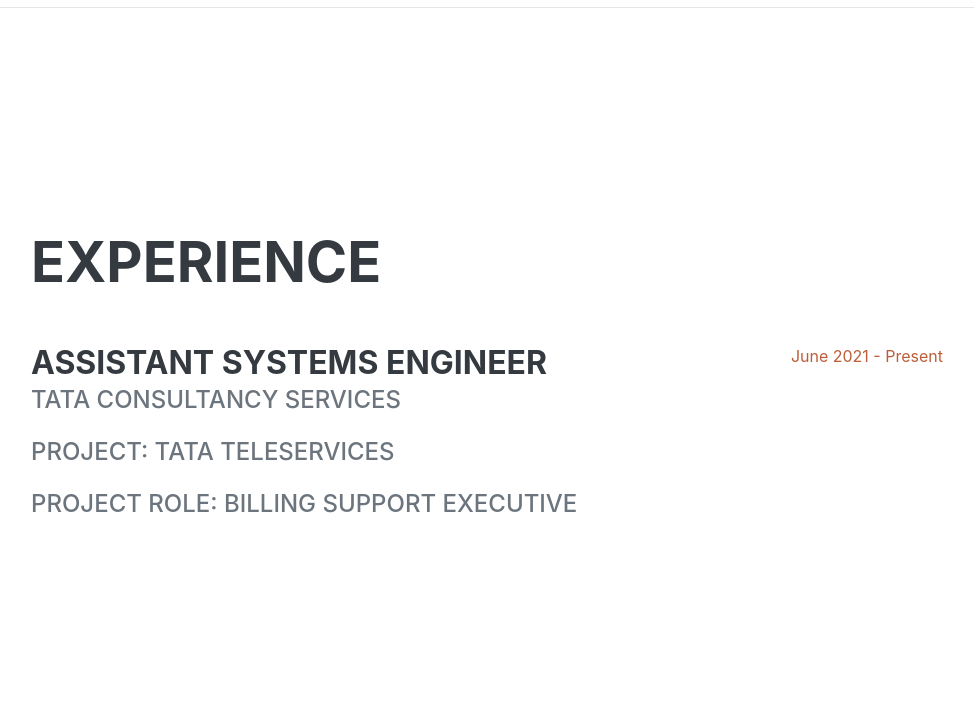
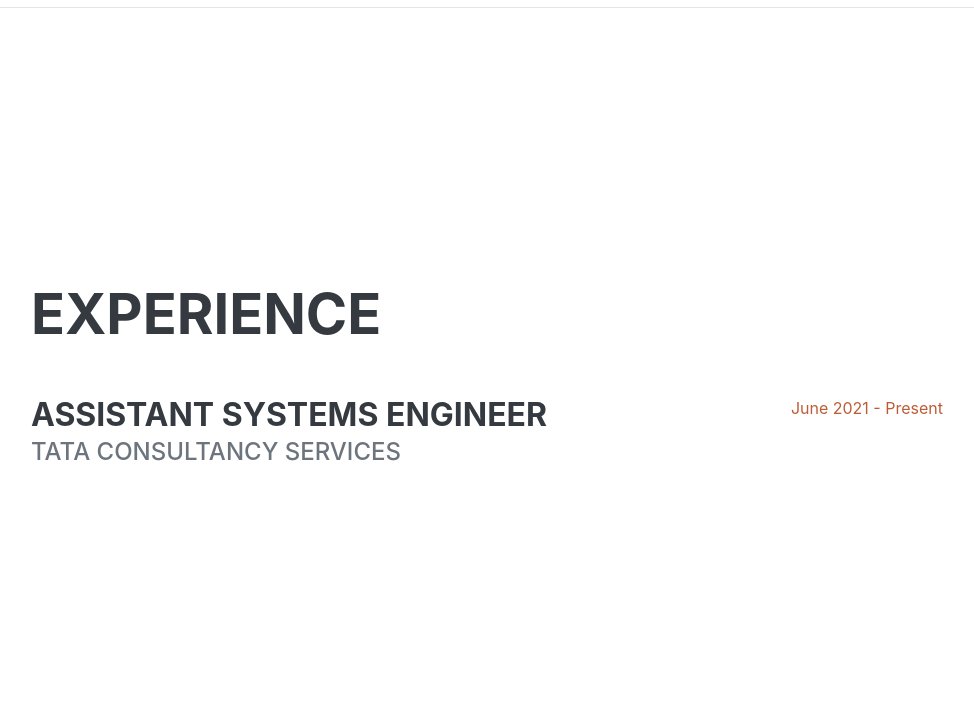
Before and after one commit to saiprasad1586/Portfolio, a Flask app: page / in a window 1280 px wide. Shown: the part 3013-3725 px from the top of the page, without its empty margins (289-1263 px from the left). Run offline with Flask 2, Linux system fonts and the light colour scheme; some libraries are stand-ins or nearby versions; some web fonts are replaced.

Commit message:
Update index.html

```diff
--- a/templates/index.html
+++ b/templates/index.html
@@ -154,8 +154,6 @@
                         <div class="flex-grow-1">
                             <h3 class="mb-0">Assistant Systems Engineer</h3>
                             <div class="subheading mb-3">Tata Consultancy services</div>
-                            <div class="subheading mb-3">Project: Tata Teleservices</div>
-                            <div class="subheading mb-3">Project Role: Billing Support Executive</div>
                         </div>
                         <div class="flex-shrink-0"><span class="text-primary">June 2021 - Present</span></div>
 
```
